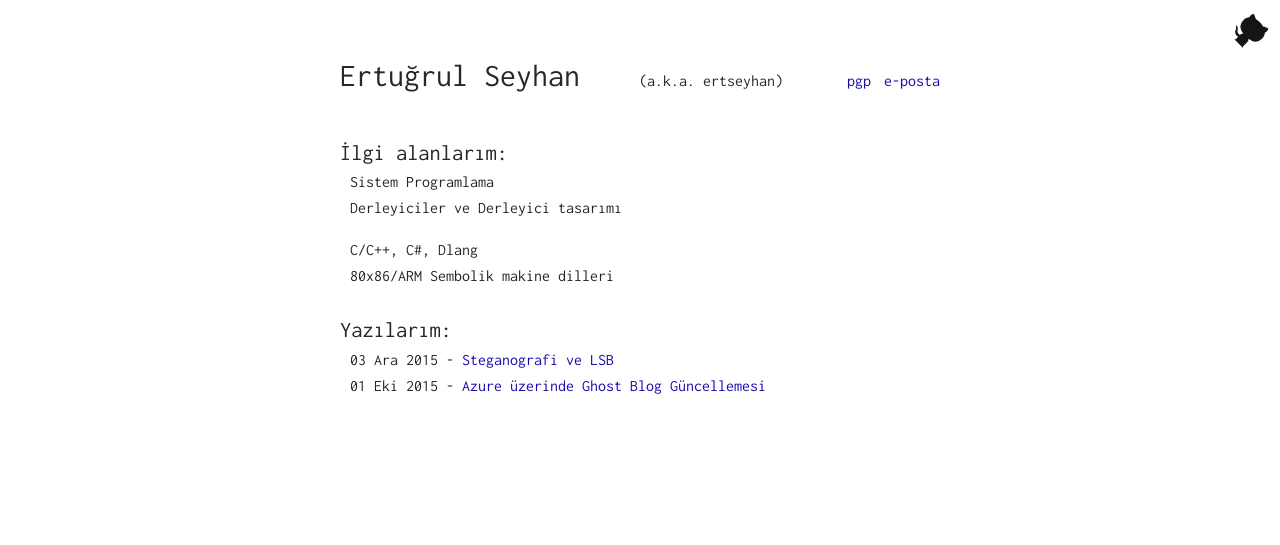
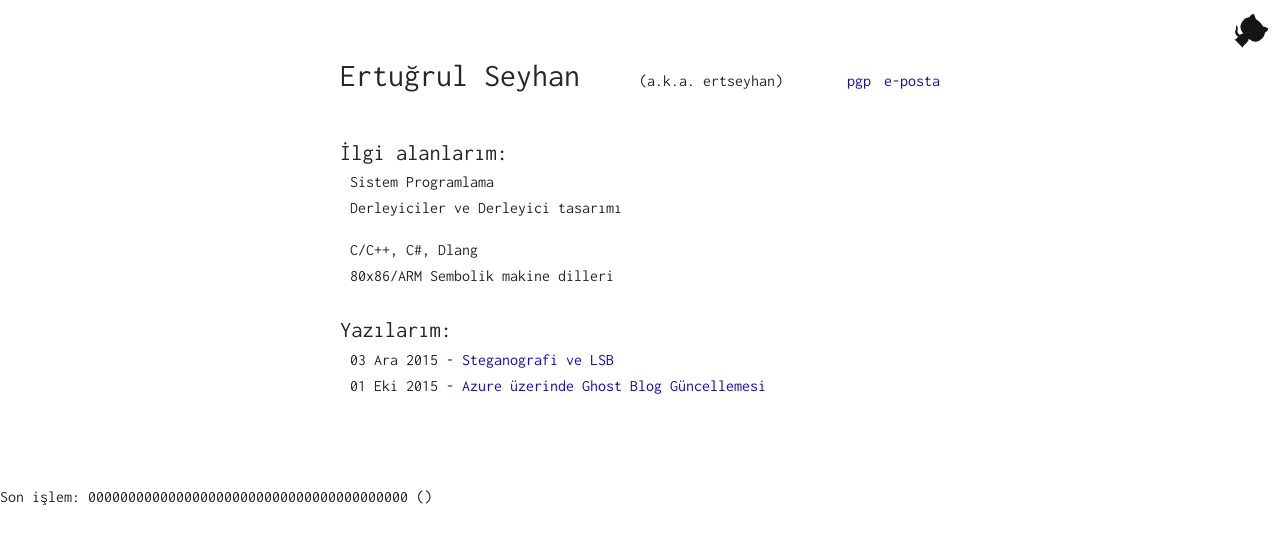
Before and after one commit to ertseyhan/old-blog, a Jekyll site: the page built from index.html, in a window 1280 px wide. Shown: the top 545 px of the page. Built offline with Jekyll 4.4.1, drawn with Linux system fonts in a browser that asks for light colours.

Commit message:
Added few jekyll plugins and their implementations
- jekyll-feed
- jekyll-sitemap
- jekyll-github-metadata
- jekyll-last-modified-at

Signed-off-by: ertseyhan <hi@ertugrulseyhan.com>

```diff
--- a/Gemfile
+++ b/Gemfile
@@ -1,3 +1,6 @@
 source 'https://rubygems.org'
 gem 'jekyll'
+gem 'jekyll-feed'
 gem 'jekyll-sitemap'
+gem 'jekyll-github-metadata'
+gem 'jekyll-last-modified-at'
--- a/_config.yml
+++ b/_config.yml
@@ -4,6 +4,7 @@
 # variables
 name: Ertuğrul Seyhan
 description: Kişisel ağ adresi
+repository: ertseyhan/ertseyhan.github.io
 google_verification: oW8Wn02yQ5olETUp4idytJrq0lCibvXnF8szGAMeCAI
 
 # File management
@@ -21,3 +22,6 @@
   input: GFM
   hard_wrap: false
 highlighter: rouge
+
+# Gems
+gems: ['jekyll-feed', 'jekyll-sitemap', 'jekyll-github-metadata', 'jekyll-last-modified-at']
--- a/_layouts/default.html
+++ b/_layouts/default.html
@@ -1,10 +1,10 @@
 <!DOCTYPE html>
 <html>
-
     <head>
         <meta charset="utf-8">
         <meta http-equiv="X-UA-Compatible" content="IE=edge">
         <meta name="viewport" content="width=device-width, initial-scale=1, user-scalable=no">
+        {% feed_meta %}
 
         {% if page.title %}
             <title>{{ page.title }}</title>
@@ -15,6 +15,7 @@
         <meta name="description" content="{{ site.description }}">
 
         {% if site.google_verification %}
+            <meta name="google-site-verification" content="{{ site.google_verification }}">
         {% endif %}
 
         <link href='https://fonts.googleapis.com/css?family=Inconsolata:400,700' rel='stylesheet' type='text/css'>
@@ -22,12 +23,12 @@
     </head>
 
     <body>
-
         <div class="wrapper">
             {{ content }}
         </div>
 
+        <div class="lastedit">
+            Son işlem: {{ site.github.build_revision }} ({{ page.last_modified_at | date: '%-d/%-m/%Y' }})
+        </div>
     </body>
-
-            <meta name="google-site-verification" content="{{ site.google_verification }}">
 </html>
--- a/index.html
+++ b/index.html
@@ -53,7 +53,7 @@
     </ul>
 </div>
 
-<a href="https://github.com/ertseyhan/ertseyhan.github.io" class="github-corner">
+<a href="{{ site.github.clone_url }}" class="github-corner">
     <svg width="85" height="85" viewBox="0 0 250 250" style="fill:#fff; color:#151513; position: absolute; top: 0; border: 0; right: 0;">
         <path d="M0,0 L115,115 L130,115 L142,142 L250,250 L250,0 Z"></path>
         <path d="M128.3,109.0 C113.8,99.7 119.0,89.6 119.0,89.6 C122.0,82.7 120.5,78.6 120.5,78.6 C119.2,72.0 123.4,76.3 123.4,76.3 C127.3,80.9 125.5,87.3 125.5,87.3 C122.9,97.6 130.6,101.9 134.4,103.2" fill="currentColor" style="transform-origin: 130px 106px;" class="octo-arm"></path>
```
Lines whose indentation alone changed are shown as unchanged.
